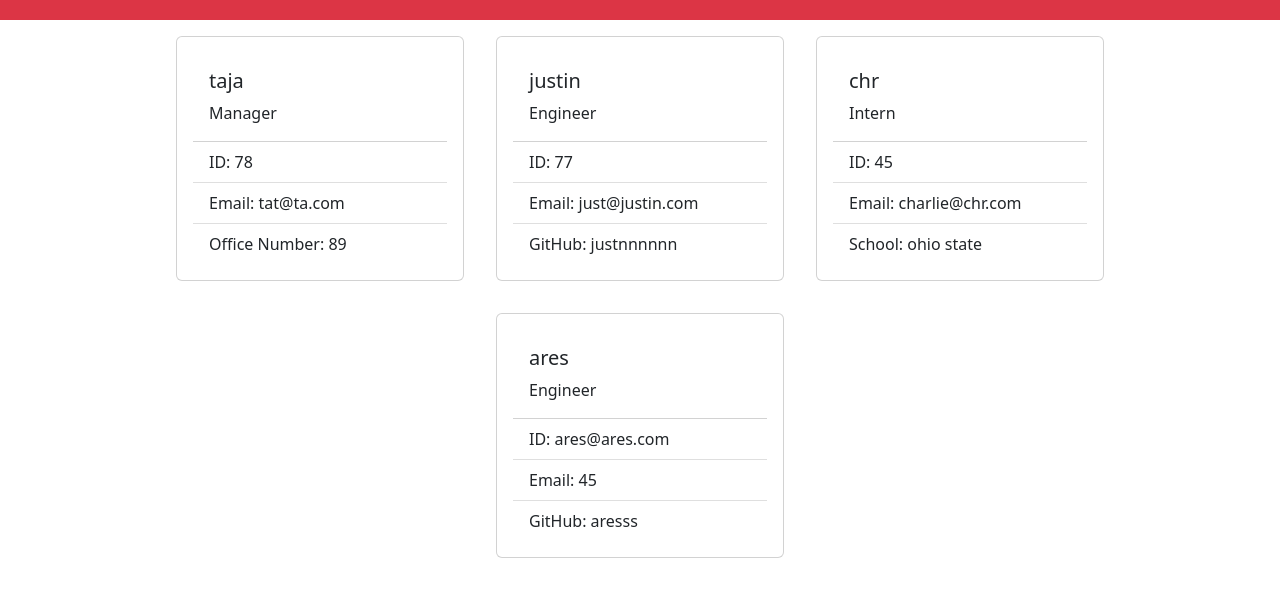
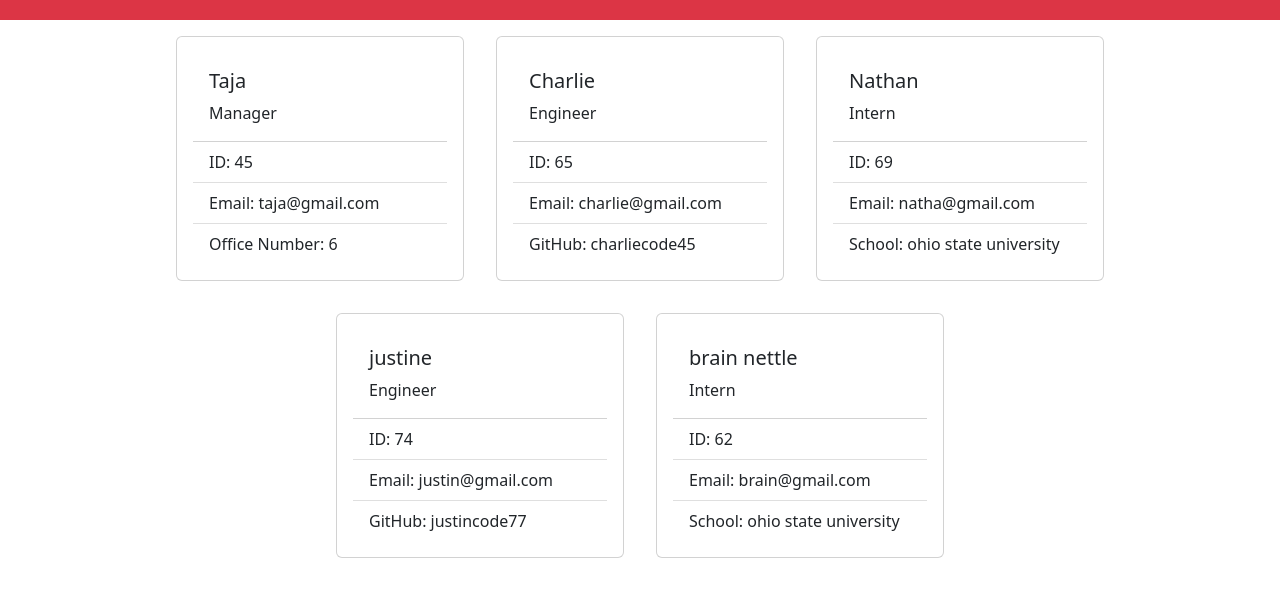
Before and after one commit to tajajones2/OOP_team_profile_generator, a website: page dist/team.html in a window 1280 px wide. Shown: the part 58-654 px from the top of the page. Drawn offline with nearby package versions, Linux system fonts and the light colour scheme.

```diff
--- a/dist/team.html
+++ b/dist/team.html
@@ -40,52 +40,65 @@
     <div class="card p-3 m-3" style="width: 18rem;">
 
     <div class="card-body">
-      <h5 class="card-title">taja</h5>
+      <h5 class="card-title">Taja</h5>
       <p class="card-text"> Manager </p>
     </div>
     <ul class="list-group list-group-flush">
-      <li class="list-group-item">ID: 78</li>
-      <li class="list-group-item">Email: tat@ta.com</li>
-      <li class="list-group-item">Office Number: 89</li>
+      <li class="list-group-item">ID: 45</li>
+      <li class="list-group-item">Email: taja@gmail.com</li>
+      <li class="list-group-item">Office Number: 6</li>
     </ul>
 
   </div>
     <div class="card p-3 m-3" style="width: 18rem;">
 
     <div class="card-body">
-      <h5 class="card-title">justin</h5>
+      <h5 class="card-title">Charlie</h5>
       <p class="card-text"> Engineer </p>
     </div>
     <ul class="list-group list-group-flush">
-      <li class="list-group-item">ID: 77</li>
-      <li class="list-group-item">Email: just@justin.com</li>
-      <li class="list-group-item">GitHub: justnnnnnn</li>
+      <li class="list-group-item">ID: 65</li>
+      <li class="list-group-item">Email: charlie@gmail.com</li>
+      <li class="list-group-item">GitHub: charliecode45</li>
     </ul>
 
   </div>
     <div class="card p-3 m-3" style="width: 18rem;">
 
     <div class="card-body">
-      <h5 class="card-title">chr</h5>
+      <h5 class="card-title">Nathan</h5>
       <p class="card-text">Intern </p>
     </div>
     <ul class="list-group list-group-flush">
-      <li class="list-group-item">ID: 45</li>
-      <li class="list-group-item">Email: charlie@chr.com</li>
-      <li class="list-group-item">School: ohio state</li>
+      <li class="list-group-item">ID: 69</li>
+      <li class="list-group-item">Email: natha@gmail.com</li>
+      <li class="list-group-item">School: ohio state university</li>
     </ul>
 
   </div>
     <div class="card p-3 m-3" style="width: 18rem;">
 
     <div class="card-body">
-      <h5 class="card-title">ares</h5>
+      <h5 class="card-title">justine</h5>
       <p class="card-text"> Engineer </p>
     </div>
     <ul class="list-group list-group-flush">
-      <li class="list-group-item">ID: ares@ares.com</li>
-      <li class="list-group-item">Email: 45</li>
-      <li class="list-group-item">GitHub: aresss</li>
+      <li class="list-group-item">ID: 74</li>
+      <li class="list-group-item">Email: justin@gmail.com</li>
+      <li class="list-group-item">GitHub: justincode77</li>
+    </ul>
+
+  </div>
+    <div class="card p-3 m-3" style="width: 18rem;">
+
+    <div class="card-body">
+      <h5 class="card-title">brain nettle</h5>
+      <p class="card-text">Intern </p>
+    </div>
+    <ul class="list-group list-group-flush">
+      <li class="list-group-item">ID: 62</li>
+      <li class="list-group-item">Email: brain@gmail.com</li>
+      <li class="list-group-item">School: ohio state university</li>
     </ul>
 
   </div>
```
Also changed, not shown: README.md, images/team profile.png (added).
